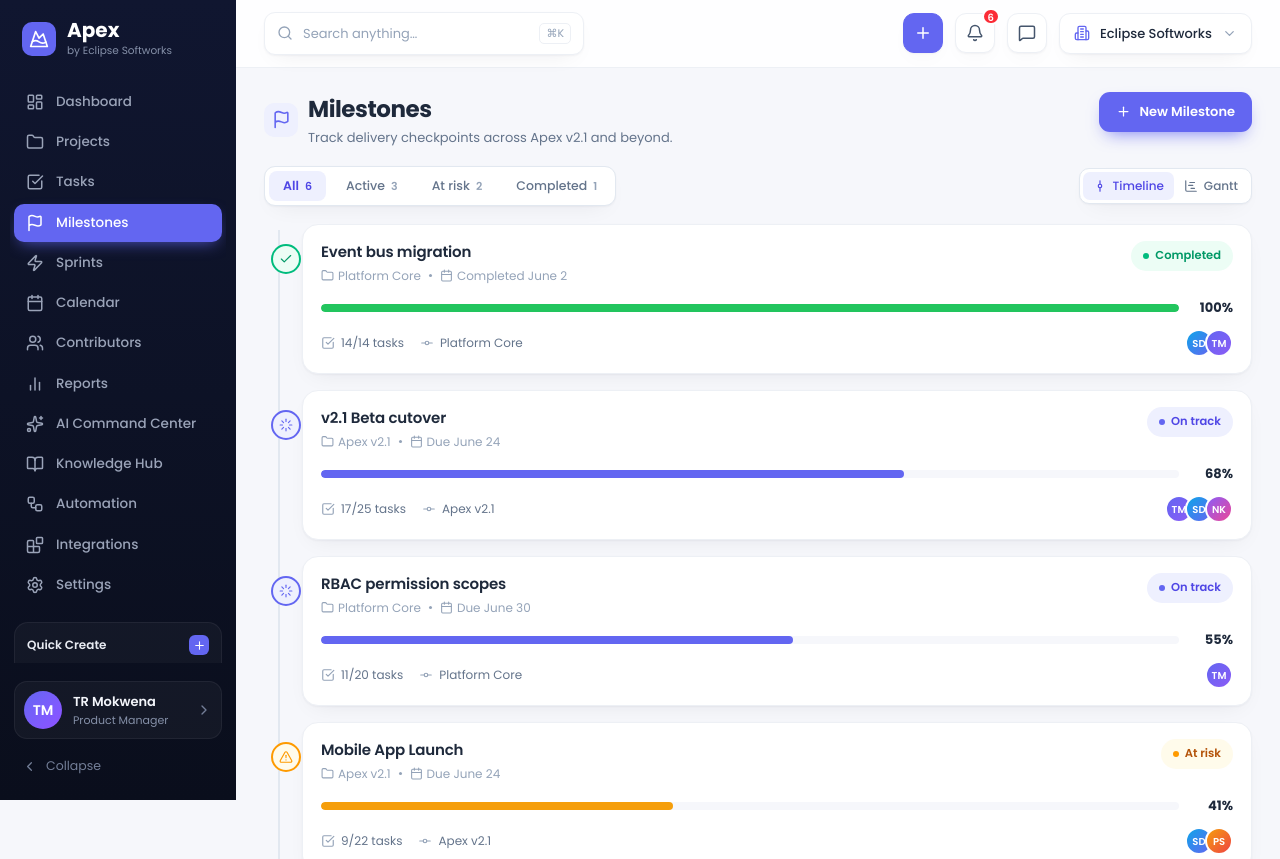
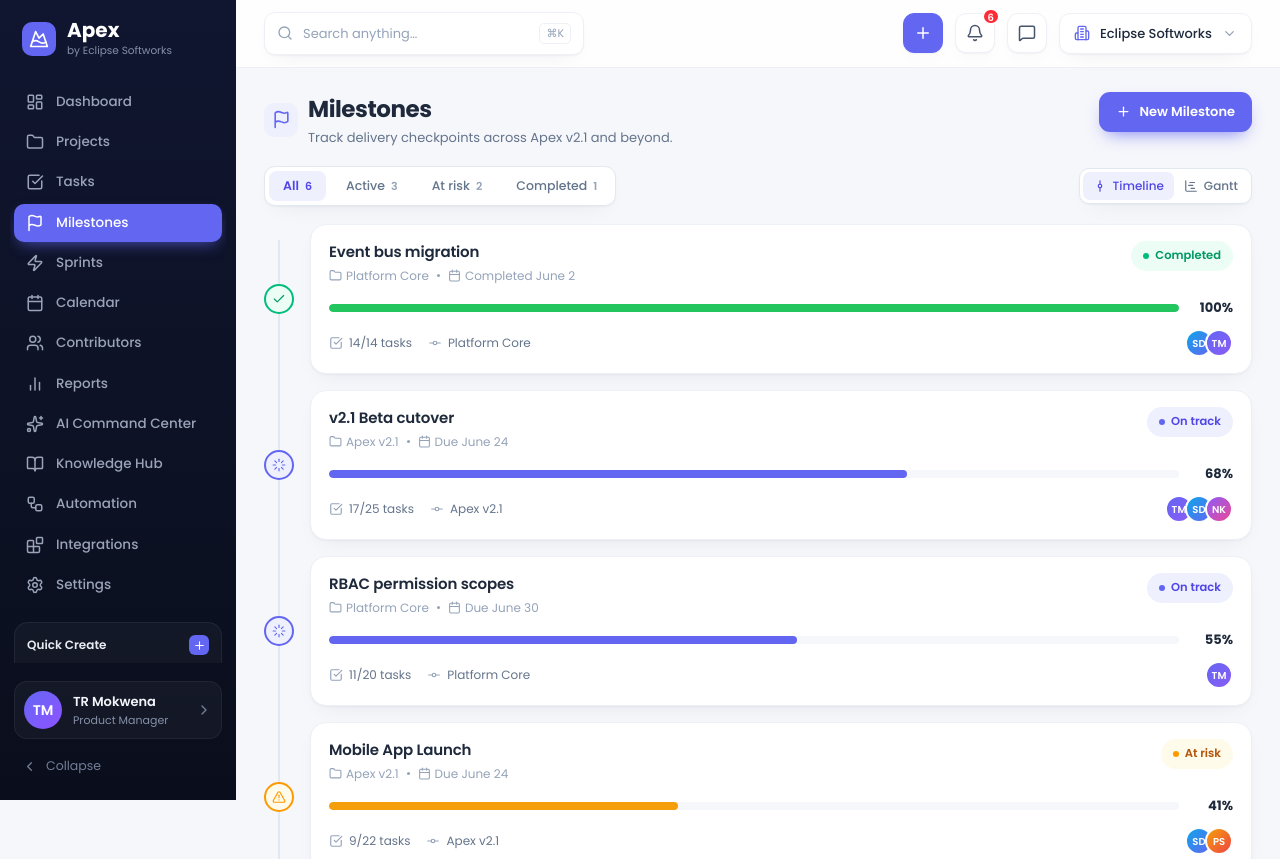
Before and after one commit to TR-Mokwena/apex-web, a Next.js app: page /milestones in a window 1280 px wide. Shown: the top 859 px of the page. Built offline with nearby package versions, Linux system fonts and the light colour scheme.

Commit message:
feat: improve milestones timeline layout with enhanced styling and structure

```diff
--- a/app/(app)/milestones/page.jsx
+++ b/app/(app)/milestones/page.jsx
@@ -63,13 +63,17 @@ export default function MilestonesPage() {
       </div>
 
       {/* timeline */}
-      <div className="relative pl-[38px] before:content-[''] before:absolute before:left-[14px] before:top-1.5 before:bottom-3.5 before:w-0.5 before:bg-slate-200">
+      <div className="relative">
+        {/* continuous line, centered in the 30px node gutter (center = 15px) */}
+        <span aria-hidden className="absolute left-[14px] top-4 bottom-4 w-0.5 bg-slate-200" />
         {MILESTONES.map((m) => {
           const s = STATUS[m.st];
           return (
-            <div key={m.t} className="relative mb-4">
-              <span className={cn("absolute -left-[31px] top-5 grid place-items-center w-[30px] h-[30px] rounded-full border-2 z-10", s.node)}><Icon name={s.icon} size={14} /></span>
-              <div className="card !shadow-card overflow-hidden cursor-pointer transition-colors hover:border-[#D6DCEA]">
+            <div key={m.t} className="relative flex gap-4 mb-4">
+              <div className="flex-none w-[30px] flex items-center justify-center">
+                <span className={cn("relative z-10 grid place-items-center w-[30px] h-[30px] rounded-full border-2", s.node)}><Icon name={s.icon} size={14} /></span>
+              </div>
+              <div className="flex-1 min-w-0 card !shadow-card overflow-hidden cursor-pointer transition-colors hover:border-[#D6DCEA]">
                 <div className="flex items-start gap-3.5 px-[18px] pt-4 pb-3.5">
                   <div className="flex-1 min-w-0">
                     <div className="text-[15px] font-semibold tracking-[-0.01em]">{m.t}</div>
```
